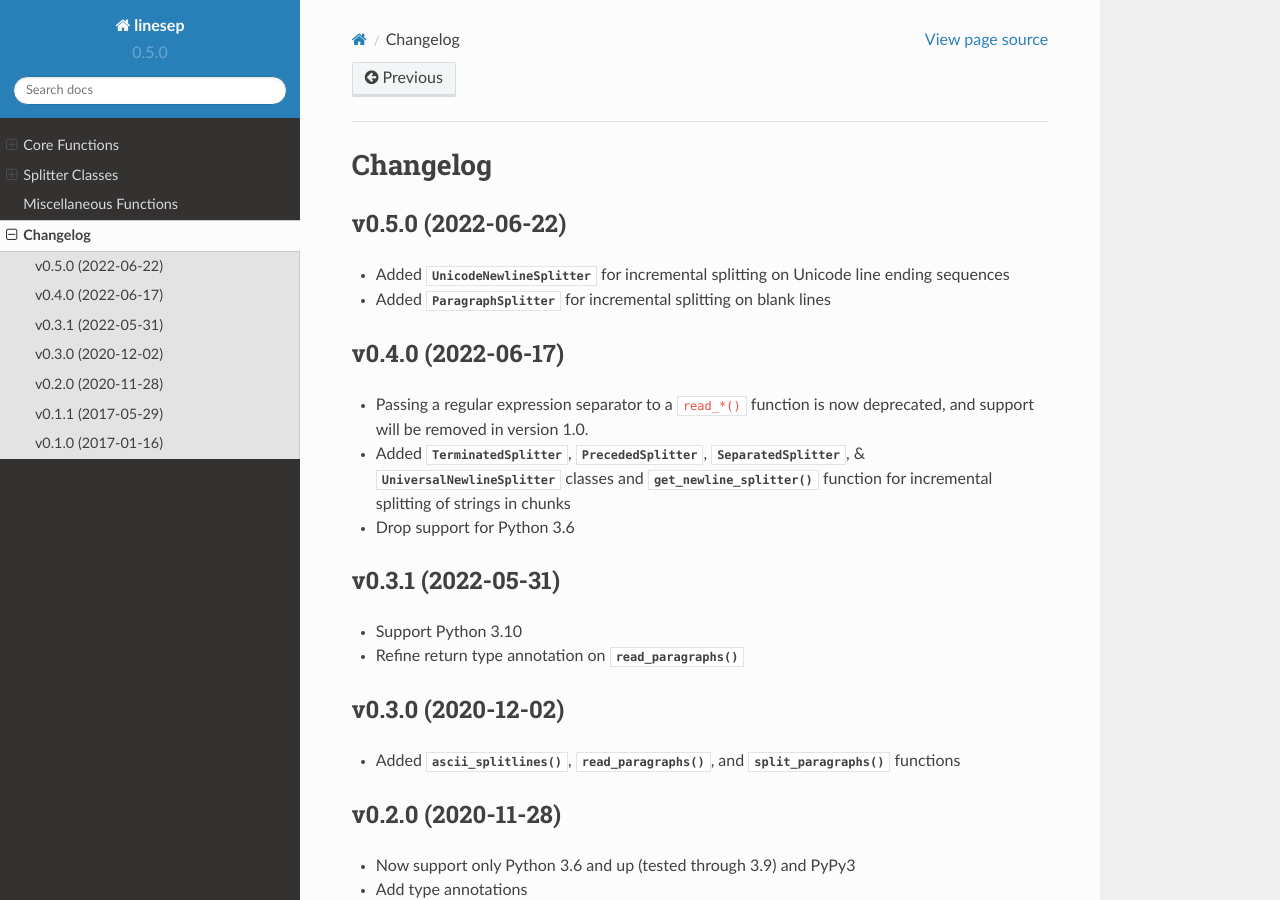
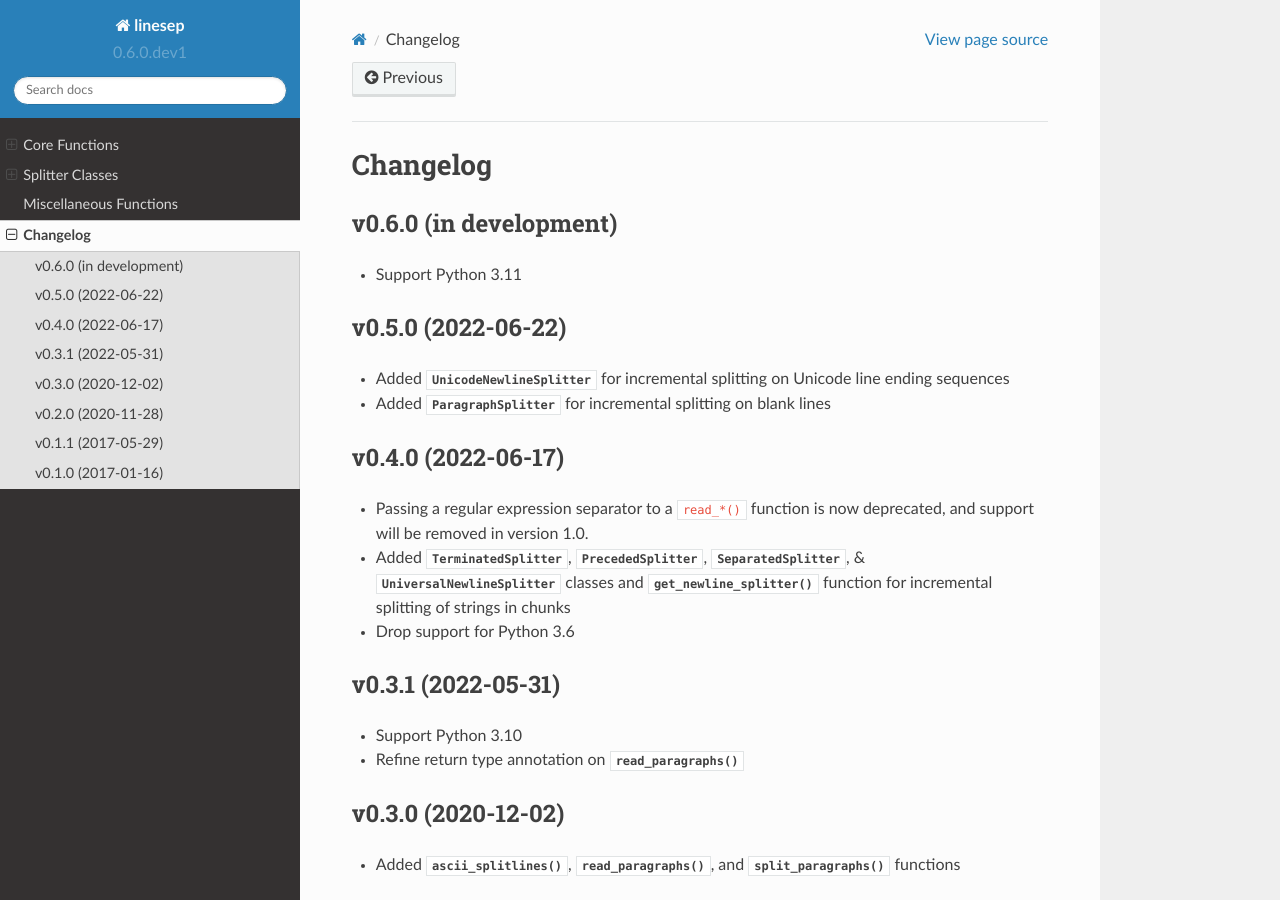
Before and after one commit to jwodder/linesep, a Sphinx documentation site: the page built from docs/changelog.rst, in a window 1280 px wide and 900 px high. Built offline with Sphinx 7.4.7 and the Read the Docs theme 2.0.0, drawn with Linux system fonts in a browser that asks for light colours.

Commit message:
Test against Python 3.11

```diff
--- a/CHANGELOG.md
+++ b/CHANGELOG.md
@@ -1,3 +1,7 @@
+v0.6.0 (in development)
+-----------------------
+- Support Python 3.11
+
 v0.5.0 (2022-06-22)
 -------------------
 - Added `UnicodeNewlineSplitter` for incremental splitting on Unicode line
--- a/docs/changelog.rst
+++ b/docs/changelog.rst
@@ -2,6 +2,10 @@
 
 Changelog
 =========
+
+v0.6.0 (in development)
+-----------------------
+- Support Python 3.11
 
 v0.5.0 (2022-06-22)
 -------------------
--- a/setup.cfg
+++ b/setup.cfg
@@ -26,6 +26,7 @@ classifiers =
     Programming Language :: Python :: 3.8
     Programming Language :: Python :: 3.9
     Programming Language :: Python :: 3.10
+    Programming Language :: Python :: 3.11
     Programming Language :: Python :: Implementation :: CPython
     Programming Language :: Python :: Implementation :: PyPy
     License :: OSI Approved :: MIT License
--- a/src/linesep/__init__.py
+++ b/src/linesep/__init__.py
@@ -9,7 +9,7 @@ Visit <https://github.com/jwodder/linesep> or <https://linesep.rtfd.io> for
 more information.
 """
 
-__version__ = "0.5.0"
+__version__ = "0.6.0.dev1"
 __author__ = "John Thorvald Wodder II"
 __author_email__ = "linesep@varonathe.org"
 __license__ = "MIT"
```
Also changed, not shown: 2 other files.
